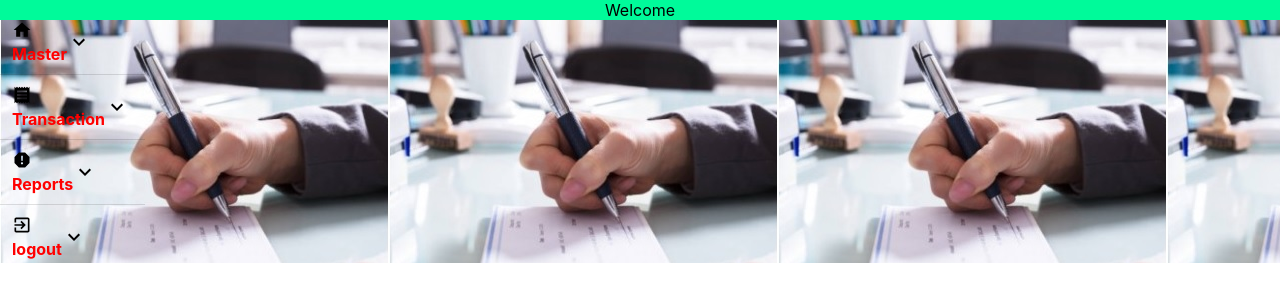
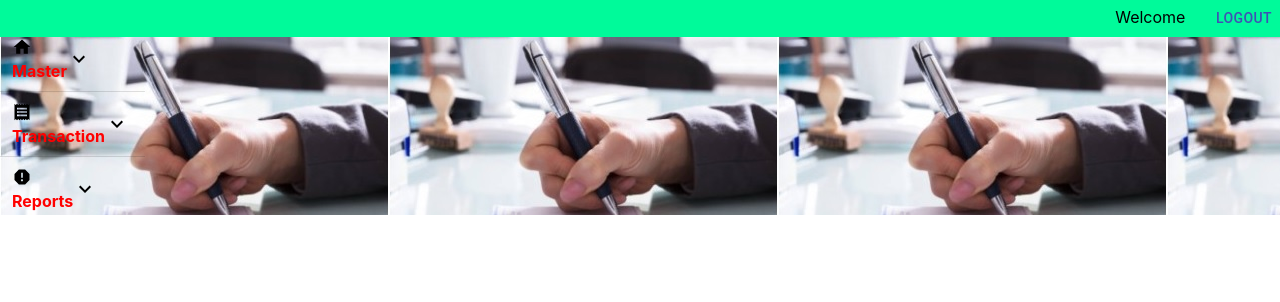
Before and after one commit to DebashishNath/Payroll-Info, a React (Create React App) app in the folder UIPay/pay-ui/: page /MainMenuForm in a window 1280 px wide. Shown: the top 302 px of the page. Built offline with nearby package versions, Linux system fonts and the light colour scheme.

Commit message:
Logout button placed at right corner
Logout button placed at right corner

```diff
--- a/UIPay/pay-ui/src/Components/MenuComponents/MainMenuForm.js
+++ b/UIPay/pay-ui/src/Components/MenuComponents/MainMenuForm.js
@@ -1,8 +1,8 @@
 import React from 'react';
+import { Button} from '@material-ui/core';
 import HomeIcon from "@material-ui/icons/Home";
 import ReceiptIcon from "@material-ui/icons/Receipt";
 import ReportIcon from '@material-ui/icons/Report';
-import ExitToAppIcon from '@material-ui/icons/ExitToApp';
 import Sidebar from "./Sidebar";
 import { BrowserRouter as Router, Route } from "react-router-dom";
 import Grid from "@material-ui/core/Grid";
@@ -20,10 +20,15 @@ import PaySlipGenerationForm from '../TransactionComponents/PaySlipGenerationFor
 import AttendanceGenerationForm from '../TransactionComponents/AttendanceGenerationForm';
 import PrintPaySlipForm from '../ReportComponents/PrintPaySlipForm';
 import PrintSingleEmpAttendanceForm from '../ReportComponents/PrintSingleEmpAttendanceForm';
-import LogoutForm from '../LogoutComponents/LogoutForm';
 import background from "../MenuComponents/PayrollBackground.jpg"
 
 export default class MainMenuForm extends React.Component {
+
+  doLogout()
+  {
+    localStorage.clear();
+    window.location.href = '/';
+  }
 
   render(){
 
@@ -60,22 +65,17 @@ export default class MainMenuForm extends React.Component {
             { name: "attendance", label: "Attendance",route: '/printattendance', onClick },
             { name: "payslip", label: "payslip",route: '/printpayslip', onClick }
           ]
-        },
-        "divider",
-        {
-          name: "logout",
-          label: "logout",
-          Icon: ExitToAppIcon,
-          items: [
-            { name: "logout", label: "Logout",route: '/logout', onClick }
-          ]
         }
       ];
 
       return(
         <div style={{ backgroundImage: `url(${background})`}}>
-          <div><div align='center' style={{color :'black',background:'MediumSpringGreen'}}>
-                Welcome {localStorage.getItem('userName')}</div></div>
+          <div align='right' style={{color :'black',background:'MediumSpringGreen'}}>
+                Welcome {localStorage.getItem('userName')}
+                &nbsp;&nbsp;&nbsp;&nbsp;
+                <Button color="primary" align='right'
+                  onClick={() => { this.doLogout() }}>Logout</Button>
+          </div>
           <Grid container direction="row" spacing="1">
           <Router>
             <Sidebar items={items} />
@@ -94,7 +94,6 @@ export default class MainMenuForm extends React.Component {
               <Route path='/generatepayslip' exact component={PaySlipGenerationForm}></Route>
               <Route path='/printattendance' exact component={PrintSingleEmpAttendanceForm}></Route>
               <Route path='/printpayslip' exact component={PrintPaySlipForm}></Route>
-              <Route path='/logout' exact component={LogoutForm}></Route>
             </switch>
           </Router>
           </Grid>
```
